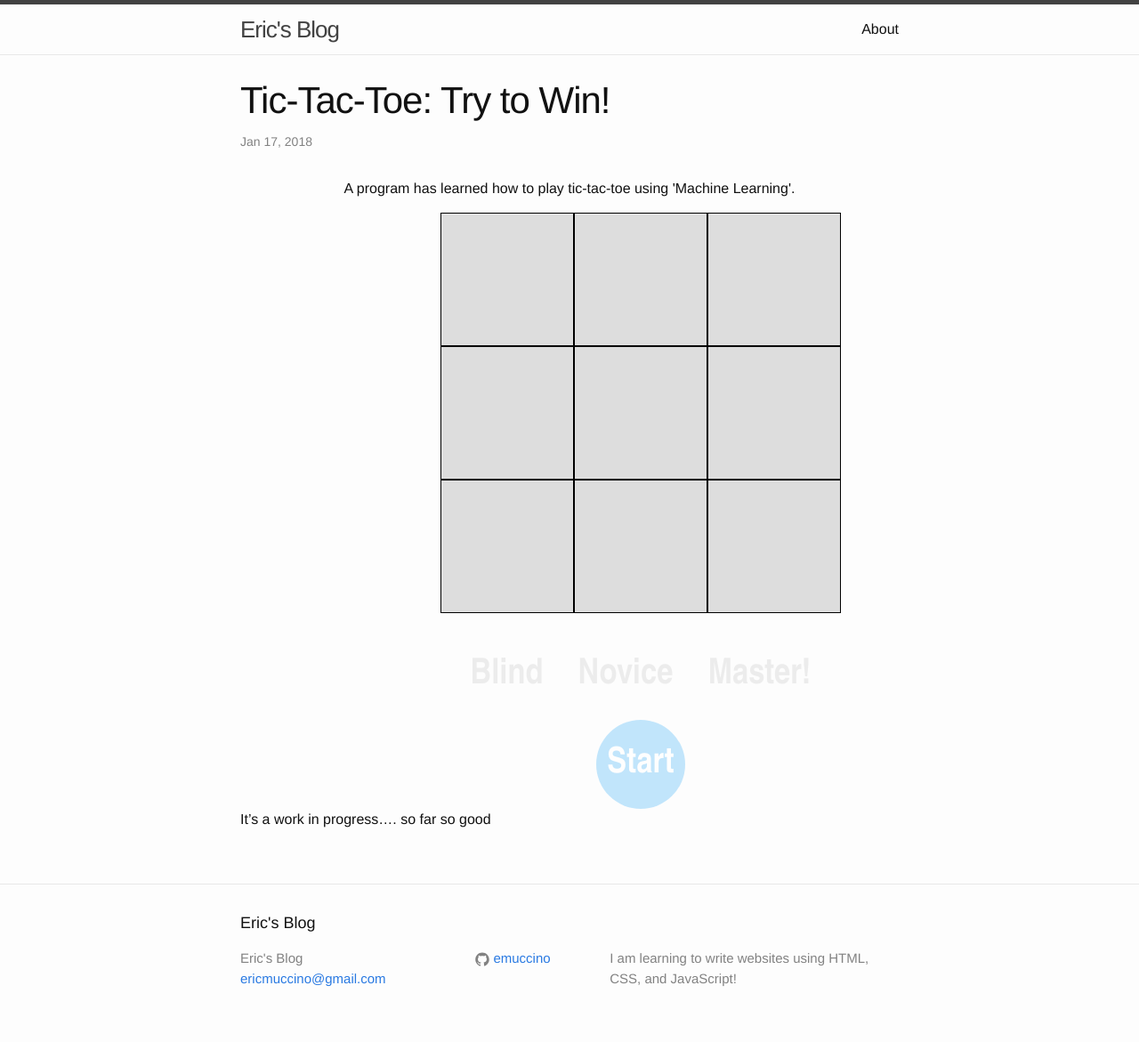
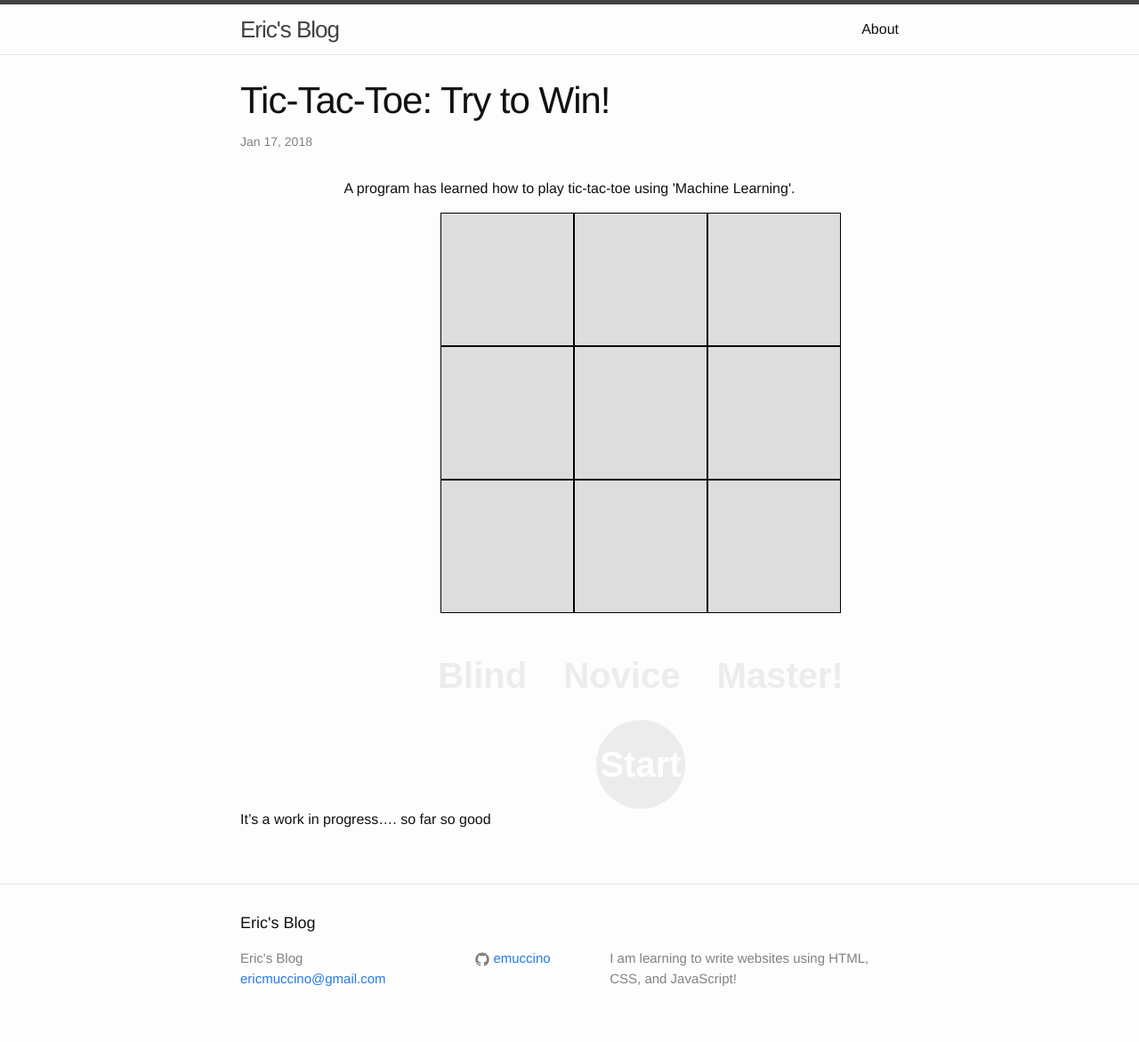
Before and after one commit to emuccino/emuccino.github.io, a Jekyll site: the page built from _posts/2018-01-17-tic-tac-toe.markdown, in a window 1280 px wide. Shown: the whole page at 89% size. Built offline with Jekyll 4.4.1, drawn with Linux system fonts in a browser that asks for light colours; nearby versions of some CDN libraries.

Commit message:
Update post1.scss

```diff
--- a/_sass/post1.scss
+++ b/_sass/post1.scss
@@ -26,7 +26,7 @@
 }
 
 .control {
-    font-family: "Arial Narrow";
+    font-family: sans-serif;
     font-size: 40px;
     font-weight: bold;
     text-align: center;
@@ -51,7 +51,7 @@
     margin-top: 20px;
     width: 100px;
     height: 100px;
-    background-color: #87CEFA;
+    background-color: #dddddd;
     line-height: 100px;
     text-align: center;
     border-radius: 50px;
```
